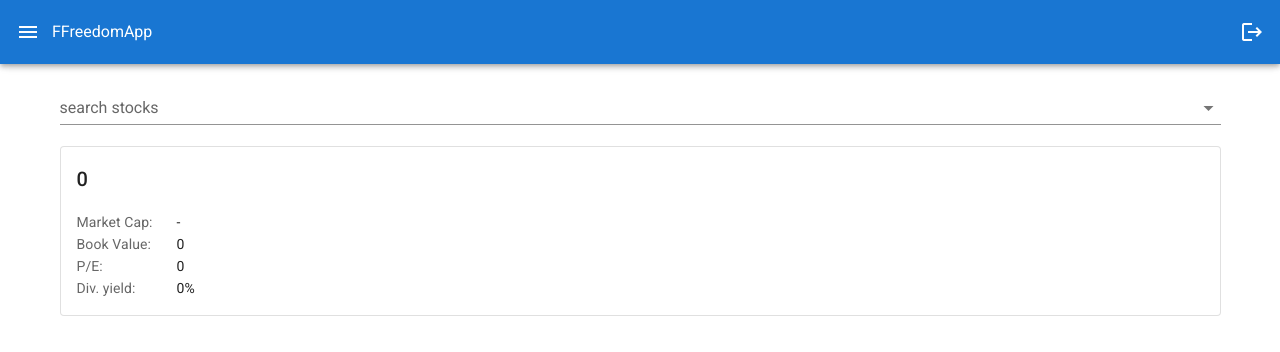
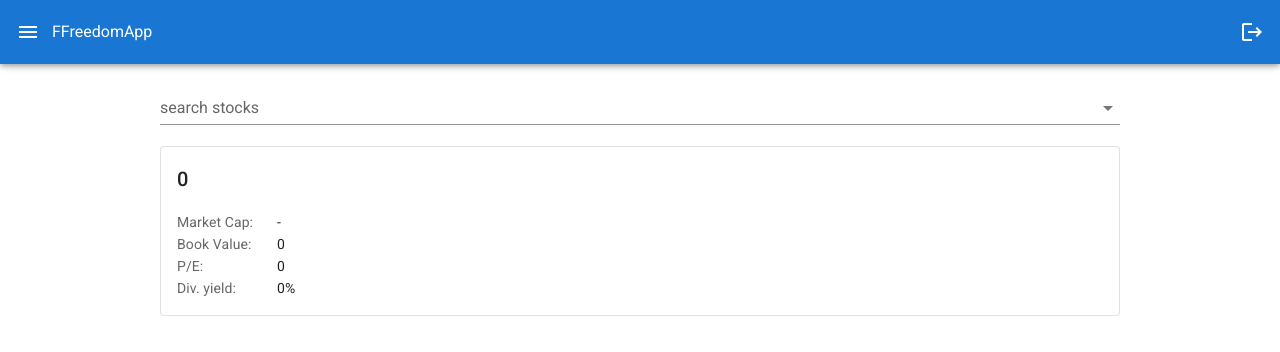
Before and after one commit to weily10/finance-app, a Vue app: page /#/ in a window 1280 px wide. Shown: the top 352 px of the page. Built offline with nearby package versions, Linux system fonts and the light colour scheme.

Commit message:
rwd layout fix

```diff
--- a/src/App.vue
+++ b/src/App.vue
@@ -32,8 +32,10 @@
         </v-list-item-group>
       </v-list>
     </v-navigation-drawer>
-    <v-main>
+    <v-main >
+      <v-container class="d-flex justify-center" fluid >
       <router-view />
+      </v-container>
     </v-main>
   </v-app>
 </template>
--- a/src/views/Home.vue
+++ b/src/views/Home.vue
@@ -1,5 +1,5 @@
 <template>
-  <v-container>
+  <v-responsive max-width="960">
     <v-row align="center" class="justify-end">
       <v-col>
         <v-autocomplete
@@ -19,7 +19,8 @@
     </v-row>
     <v-card outlined>
 
-        <v-card-title>{{ format(quote.lastPrice) }}<v-spacer></v-spacer> <div class="text-overline pl-4 pt-1">{{ stockSearch }}</div></v-card-title>
+        <v-card-title>{{ format(quote.lastPrice) }}<v-spacer></v-spacer> </v-card-title>
+        <v-card-subtitle>{{ stockSearch }}</v-card-subtitle>
         <v-card-text>
           <div class="d-flex flex-row">
             <div class="label">Market Cap:</div>
@@ -30,6 +31,7 @@
           <div class="d-flex flex-row">
             <div class="label">Book Value:</div>
             <div class="text--primary ">{{ format(quote.bookValue) }}</div>
+
           </div>
           <div class="d-flex flex-row">
             <div class="label">P/E:</div>
@@ -51,7 +53,7 @@
     <v-row>
       <v-col> </v-col>
     </v-row>
-  </v-container>
+  </v-responsive>
 </template>
 
 <script>
```
